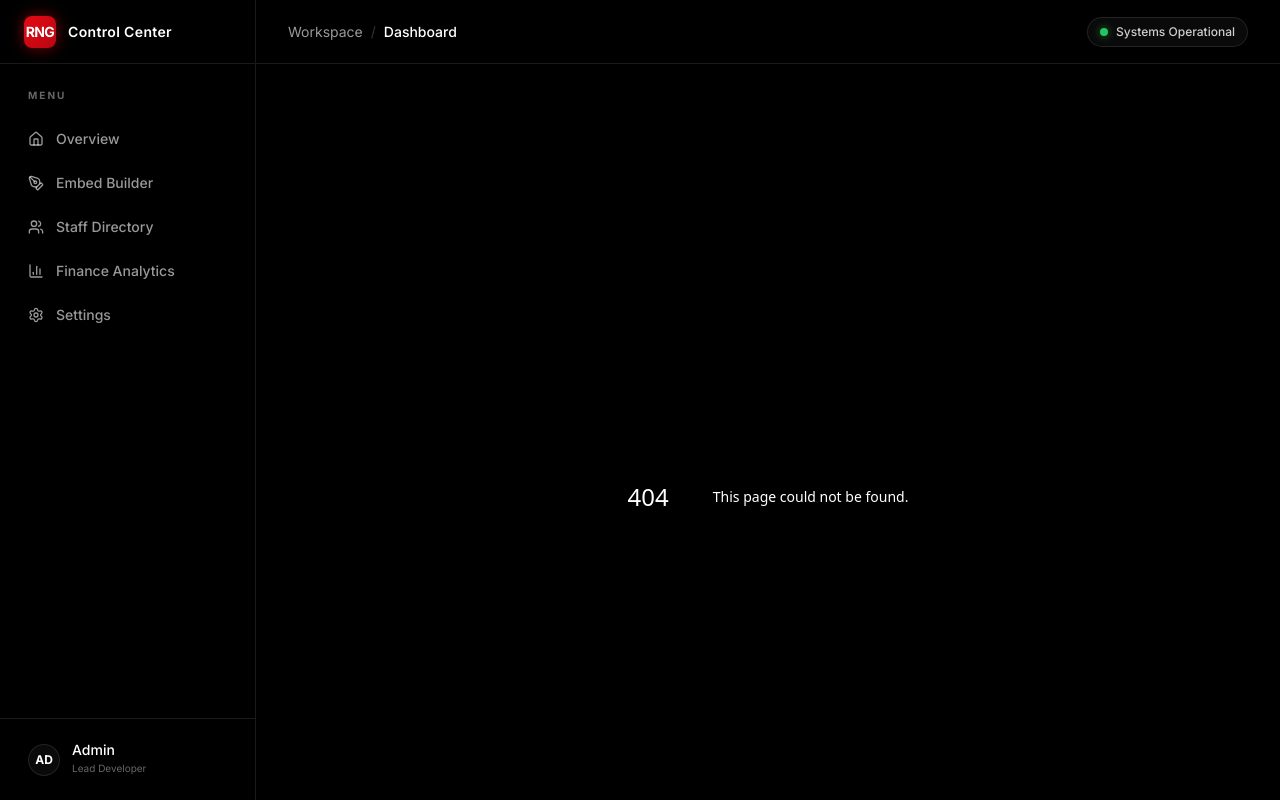
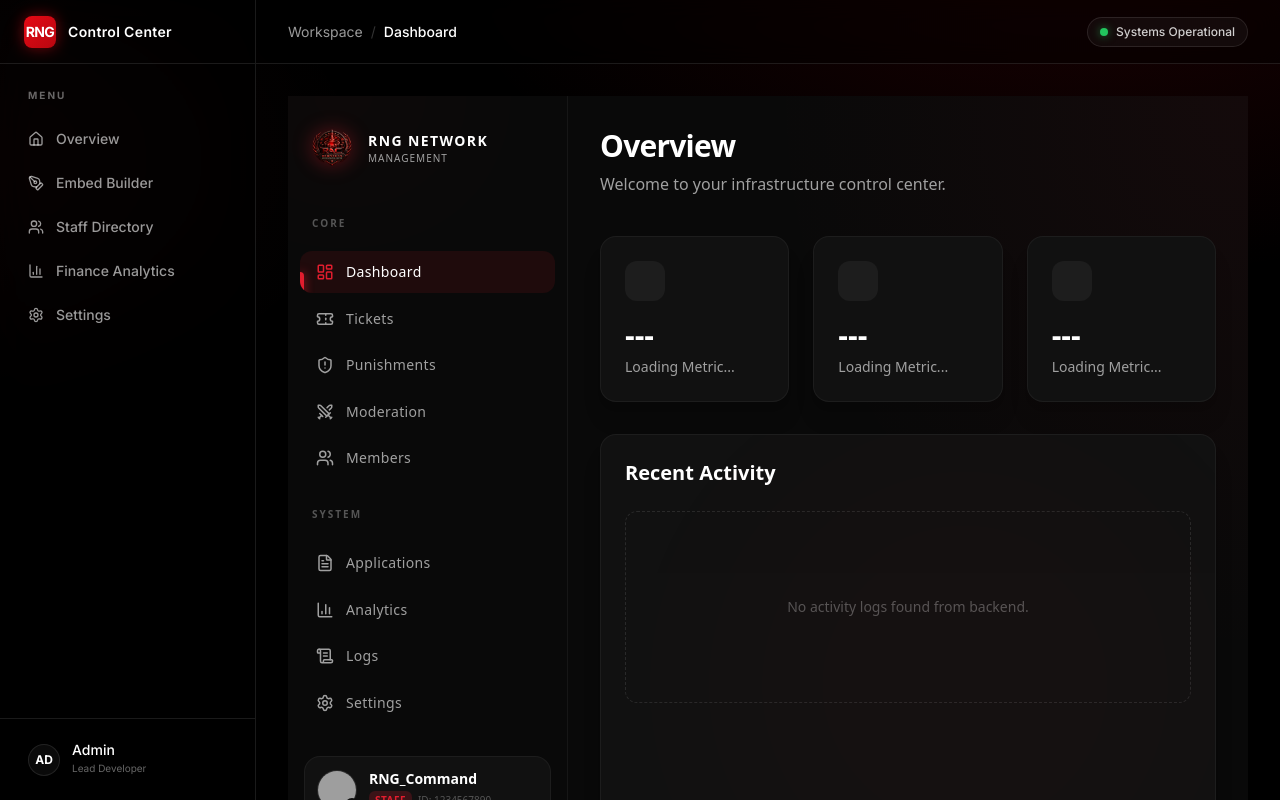
Before and after one commit to rngnetwork/Rng-Network, a Next.js app: page /dashboard in a window 1280 px wide. Before the commit this address had no page. Built offline with nearby package versions, Linux system fonts and the light colour scheme; grey boxes are pictures that could not be loaded.

Commit message:
feat: implement Apple-grade Dashboard layout and Sidebar

```diff
--- /dev/null
+++ b/app/dashboard/layout.tsx
@@ -0,0 +1,21 @@
+import React from 'react';
+import { Sidebar } from '@/components/ui/Sidebar';
+
+export default function DashboardLayout({
+  children,
+}: {
+  children: React.ReactNode;
+}) {
+  return (
+    <div className="flex h-screen bg-[#090909] overflow-hidden text-white font-sans">
+      <Sidebar />
+      <main className="flex-1 overflow-y-auto relative">
+        {/* Cinematic Dashboard Background */}
+        <div className="absolute inset-0 bg-[radial-gradient(ellipse_at_top_right,_var(--tw-gradient-stops))] from-[#E11D2E]/5 via-[#090909]/0 to-[#090909]/0 pointer-events-none" />
+        <div className="relative z-10 h-full p-8">
+          {children}
+        </div>
+      </main>
+    </div>
+  );
+}
--- /dev/null
+++ b/app/dashboard/page.tsx
@@ -0,0 +1,42 @@
+"use client";
+
+import React from 'react';
+import { motion } from 'framer-motion';
+
+export default function DashboardPage() {
+  return (
+    <motion.div
+      initial={{ opacity: 0, y: 20 }}
+      animate={{ opacity: 1, y: 0 }}
+      transition={{ duration: 0.6, ease: [0.16, 1, 0.3, 1] }}
+      className="max-w-6xl mx-auto h-full flex flex-col"
+    >
+      <header className="mb-10">
+        <h1 className="text-3xl font-bold text-white mb-2 tracking-tight">Overview</h1>
+        <p className="text-[#A0A0A0]">Welcome to your infrastructure control center.</p>
+      </header>
+
+      {/* Placeholder Grid for Stats */}
+      <div className="grid grid-cols-1 md:grid-cols-3 gap-6 mb-8">
+        {[1, 2, 3].map((i) => (
+          <div key={i} className="bg-[#111111] border border-white/5 rounded-2xl p-6 shadow-xl relative overflow-hidden group hover:border-white/10 transition-colors">
+             <div className="absolute top-0 left-0 w-full h-[1px] bg-gradient-to-r from-transparent via-white/10 to-transparent opacity-0 group-hover:opacity-100 transition-opacity duration-500" />
+             <div className="h-10 w-10 bg-white/5 rounded-xl mb-4" />
+             <div className="text-3xl font-bold text-white mb-1">---</div>
+             <div className="text-sm text-[#A0A0A0]">Loading Metric...</div>
+          </div>
+        ))}
+      </div>
+
+      {/* Main Content Area */}
+      <div className="flex-1 bg-[#111111] border border-white/5 rounded-2xl p-6 shadow-xl relative overflow-hidden group">
+         <div className="absolute top-0 right-0 w-[500px] h-[500px] bg-[#E11D2E] opacity-[0.02] blur-[100px] rounded-full pointer-events-none" />
+         <h2 className="text-xl font-semibold text-white mb-6">Recent Activity</h2>
+
+         <div className="flex flex-col items-center justify-center h-48 border border-dashed border-white/10 rounded-xl">
+           <p className="text-[#555] text-sm">No activity logs found from backend.</p>
+         </div>
+      </div>
+    </motion.div>
+  );
+}
--- /dev/null
+++ b/components/ui/Sidebar.tsx
@@ -0,0 +1,130 @@
+"use client";
+
+import React, { useState, useEffect } from 'react';
+import { motion } from 'framer-motion';
+import {
+  LayoutDashboard,
+  Ticket,
+  ShieldAlert,
+  Swords,
+  Users,
+  FileText,
+  BarChart3,
+  ScrollText,
+  Settings,
+  LogOut
+} from 'lucide-react';
+import { mockAuthApi } from '@/lib/auth/mockApi';
+
+interface NavItemProps {
+  icon: React.ReactNode;
+  label: string;
+  isActive?: boolean;
+}
+
+const NavItem = ({ icon, label, isActive }: NavItemProps) => (
+  <button
+    className={`w-full flex items-center gap-3 px-4 py-3 rounded-xl transition-all duration-300 relative group overflow-hidden ${
+      isActive
+        ? 'bg-[#E11D2E]/10 text-white'
+        : 'text-[#A0A0A0] hover:text-white hover:bg-white/5'
+    }`}
+  >
+    {isActive && (
+      <motion.div
+        layoutId="sidebar-active-indicator"
+        className="absolute left-0 top-1/2 -translate-y-1/2 w-1 h-8 bg-[#E11D2E] rounded-r-full shadow-[0_0_10px_rgba(225,29,46,0.8)]"
+      />
+    )}
+    <div className={`transition-colors ${isActive ? 'text-[#E11D2E]' : 'text-[#A0A0A0] group-hover:text-white'}`}>
+      {icon}
+    </div>
+    <span className="font-medium text-sm tracking-wide">{label}</span>
+  </button>
+);
+
+export function Sidebar() {
+  const [user, setUser] = useState<any>(null);
+
+  useEffect(() => {
+    // Simulate fetching user session from backend
+    const fetchUser = async () => {
+      const res = await mockAuthApi.simulateDiscordOAuth('staff');
+      if (res.success) {
+        setUser(res.data?.user);
+      }
+    };
+    fetchUser();
+  }, []);
+
+  return (
+    <div className="w-[280px] h-screen bg-[#090909] border-r border-white/5 flex flex-col flex-shrink-0 relative overflow-hidden font-sans">
+      {/* Subtle cinematic glow in the top left corner of the sidebar */}
+      <div className="absolute top-[-10%] left-[-20%] w-[80%] h-[20%] bg-[#E11D2E] opacity-[0.03] blur-[80px] rounded-full pointer-events-none" />
+
+      {/* Header / Logo */}
+      <div className="px-6 py-8 flex items-center gap-4 relative z-10">
+        <img src="/visuals/LOGO_FOR_STAFFS.png" alt="RNG Logo" className="w-10 h-10 object-contain drop-shadow-[0_0_10px_rgba(225,29,46,0.4)]" />
+        <div>
+          <h2 className="text-white font-bold tracking-widest uppercase text-sm font-display">RNG Network</h2>
+          <p className="text-[#A0A0A0] text-[10px] tracking-widest uppercase">Management</p>
+        </div>
+      </div>
+
+      {/* Navigation Links */}
+      <div className="flex-1 px-3 py-4 flex flex-col gap-1 overflow-y-auto custom-scrollbar relative z-10">
+        <div className="mb-4 px-3 text-[10px] font-bold tracking-[0.2em] text-[#555] uppercase">Core</div>
+        <NavItem icon={<LayoutDashboard size={18} />} label="Dashboard" isActive />
+        <NavItem icon={<Ticket size={18} />} label="Tickets" />
+        <NavItem icon={<ShieldAlert size={18} />} label="Punishments" />
+        <NavItem icon={<Swords size={18} />} label="Moderation" />
+        <NavItem icon={<Users size={18} />} label="Members" />
+
+        <div className="mt-6 mb-4 px-3 text-[10px] font-bold tracking-[0.2em] text-[#555] uppercase">System</div>
+        <NavItem icon={<FileText size={18} />} label="Applications" />
+        <NavItem icon={<BarChart3 size={18} />} label="Analytics" />
+        <NavItem icon={<ScrollText size={18} />} label="Logs" />
+        <NavItem icon={<Settings size={18} />} label="Settings" />
+      </div>
+
+      {/* User Card (Bottom) */}
+      <div className="p-4 relative z-10">
+        <div className="bg-[#111111] border border-white/5 rounded-2xl p-3 flex flex-col gap-3 transition-colors hover:border-white/10 hover:bg-[#151515]">
+          {user ? (
+            <div className="flex items-center gap-3">
+              <div className="relative">
+                <img src={user.avatar} alt="User Avatar" className="w-10 h-10 rounded-full border border-white/10 object-cover" />
+                {/* Online Indicator */}
+                <div className="absolute -bottom-0.5 -right-0.5 w-3.5 h-3.5 bg-[#23a559] rounded-full border-2 border-[#111111]" />
+              </div>
+              <div className="flex-1 overflow-hidden">
+                <div className="flex items-center gap-2">
+                  <span className="text-white font-semibold text-sm truncate block">{user.username}</span>
+                </div>
+                <div className="flex items-center gap-1.5 mt-0.5">
+                  <span className="bg-[#E11D2E]/20 text-[#E11D2E] text-[10px] font-bold tracking-wider uppercase px-1.5 py-0.5 rounded-md">Staff</span>
+                  <span className="text-[#555] text-[10px] truncate">ID: {user.discordId || '1234567890'}</span>
+                </div>
+              </div>
+            </div>
+          ) : (
+            <div className="flex items-center gap-3 animate-pulse">
+              <div className="w-10 h-10 rounded-full bg-white/5" />
+              <div className="flex-1 space-y-2">
+                <div className="h-3 w-20 bg-white/5 rounded" />
+                <div className="h-2 w-12 bg-white/5 rounded" />
+              </div>
+            </div>
+          )}
+
+          <div className="h-[1px] w-full bg-white/5 my-1" />
+
+          <button className="flex items-center gap-2 text-[#A0A0A0] hover:text-[#E11D2E] text-xs font-semibold uppercase tracking-wider p-1 transition-colors w-full">
+            <LogOut size={14} />
+            Logout Session
+          </button>
+        </div>
+      </div>
+    </div>
+  );
+}
```
